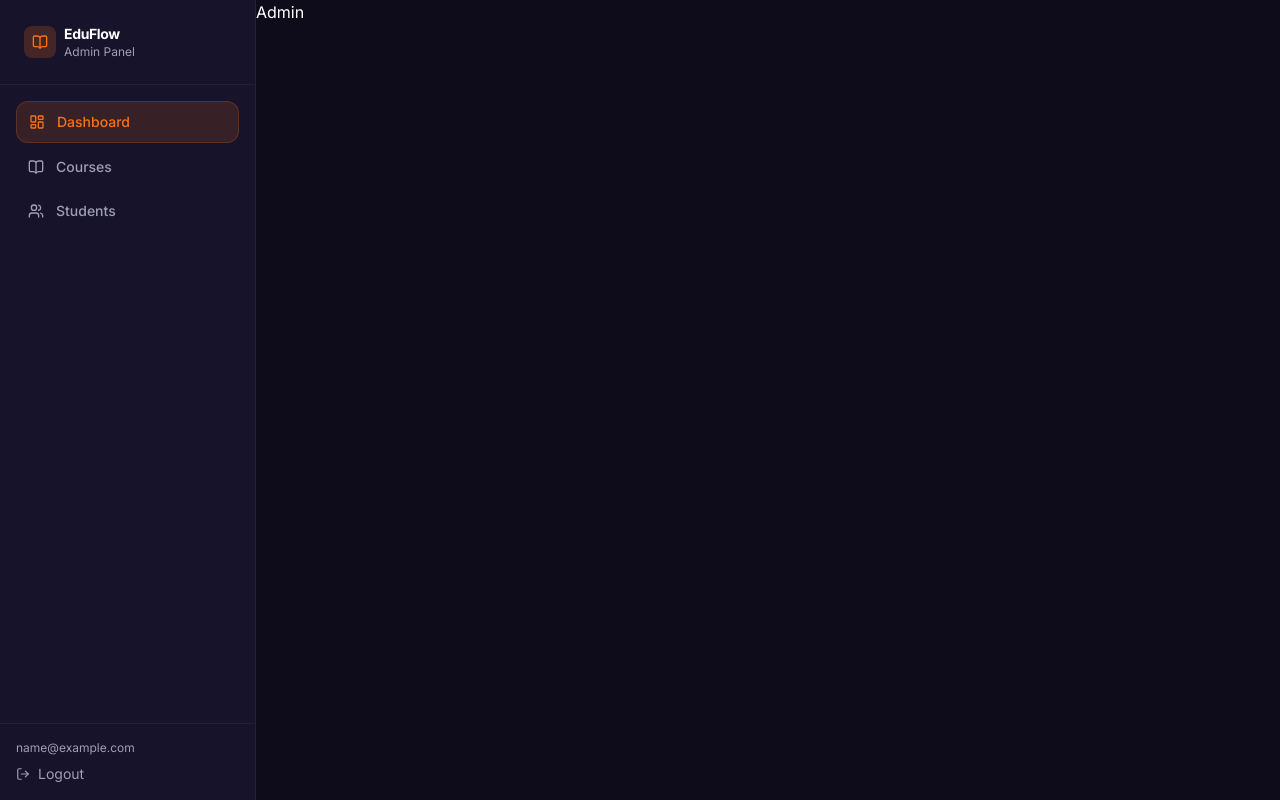
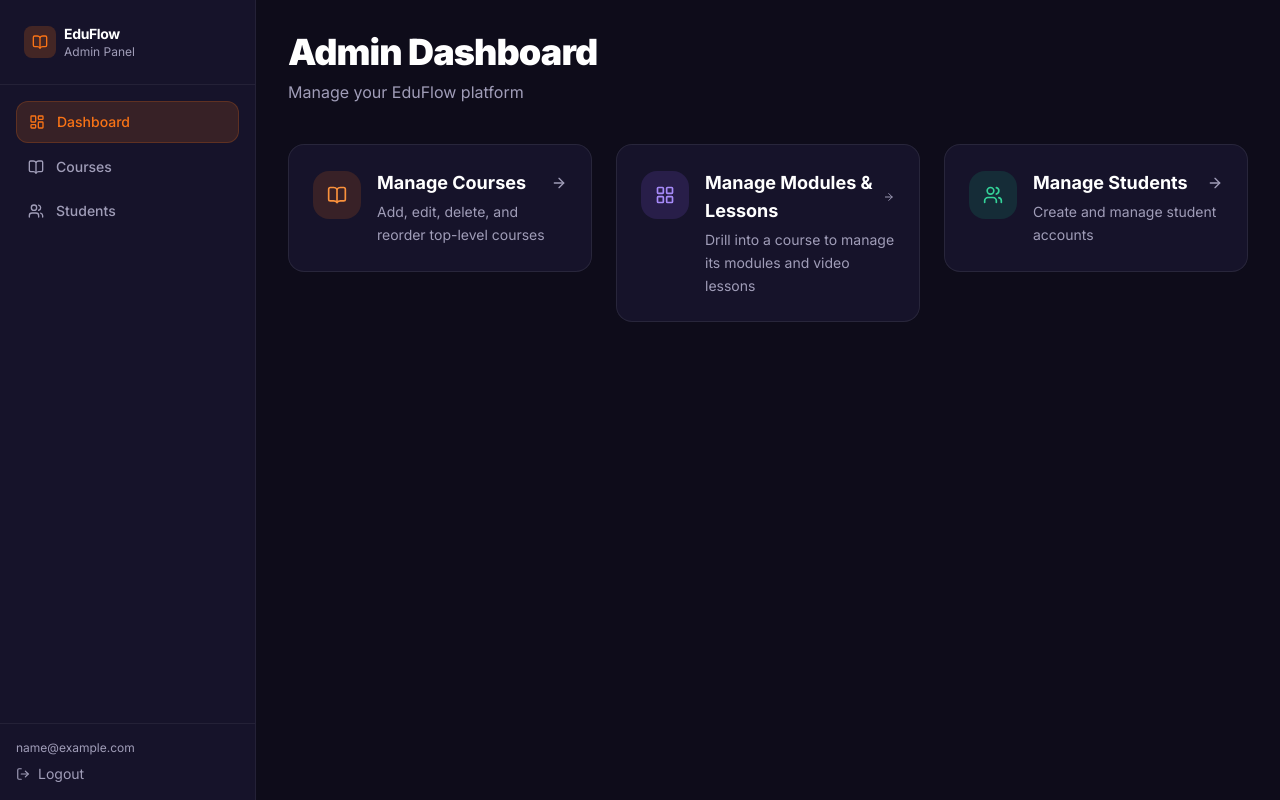
Before and after one commit to bsasidharan15/Eduflow-E-Learning-Platform, a React (Vite) app in the folder frontend/: page /admin in a window 1280 px wide. Built offline with nearby package versions, Linux system fonts and the light colour scheme; no server answers; sample sign-in values are in the browser's storage.

Commit message:
feat(frontend): add admin dashboard

```diff
--- a/frontend/src/pages/admin/AdminDashboard.jsx
+++ b/frontend/src/pages/admin/AdminDashboard.jsx
@@ -1 +1,62 @@
-export default function AdminDashboard() { return <div>Admin</div> }
+// frontend/src/pages/admin/AdminDashboard.jsx
+import { Link } from 'react-router-dom'
+import { BookOpen, Users, ArrowRight, LayoutGrid } from 'lucide-react'
+import Card from '../../components/ui/Card'
+
+const panels = [
+  {
+    to: '/admin/courses',
+    icon: BookOpen,
+    label: 'Manage Courses',
+    desc: 'Add, edit, delete, and reorder top-level courses',
+    color: 'text-orange-400',
+    bg: 'bg-orange-500/15',
+  },
+  {
+    to: '/admin/courses',
+    icon: LayoutGrid,
+    label: 'Manage Modules & Lessons',
+    desc: 'Drill into a course to manage its modules and video lessons',
+    color: 'text-violet-400',
+    bg: 'bg-violet-500/15',
+  },
+  {
+    to: '/admin/students',
+    icon: Users,
+    label: 'Manage Students',
+    desc: 'Create and manage student accounts',
+    color: 'text-emerald-400',
+    bg: 'bg-emerald-500/15',
+  },
+]
+
+export default function AdminDashboard() {
+  return (
+    <div className="p-8">
+      <div className="mb-10 animate-slide-up">
+        <h1 className="text-4xl font-black tracking-tight">Admin Dashboard</h1>
+        <p className="text-muted mt-2">Manage your EduFlow platform</p>
+      </div>
+      <div className="grid grid-cols-1 sm:grid-cols-2 lg:grid-cols-3 gap-6">
+        {panels.map(({ to, icon: Icon, label, desc, color, bg }) => (
+          <Link key={label} to={to}>
+            <Card hover className="flex gap-4 items-start animate-slide-up">
+              <div
+                className={`w-12 h-12 rounded-2xl ${bg} flex items-center justify-center shrink-0 mt-0.5`}
+              >
+                <Icon size={20} className={color} />
+              </div>
+              <div className="flex-1">
+                <div className="flex items-center justify-between">
+                  <h3 className="font-bold text-lg">{label}</h3>
+                  <ArrowRight size={16} className="text-muted" />
+                </div>
+                <p className="text-sm text-muted mt-1 leading-relaxed">{desc}</p>
+              </div>
+            </Card>
+          </Link>
+        ))}
+      </div>
+    </div>
+  )
+}
```
